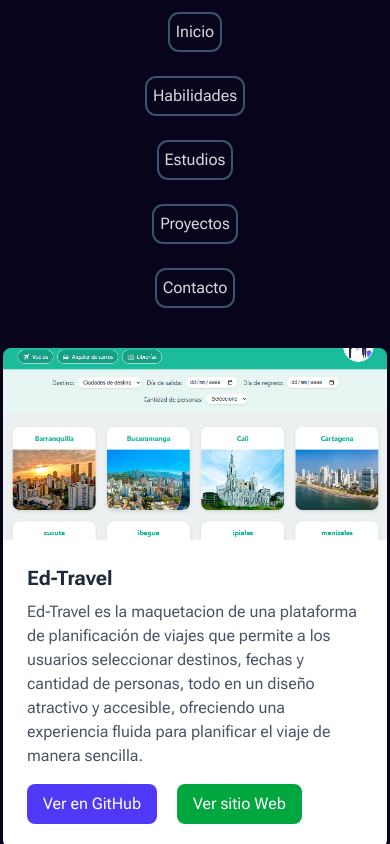
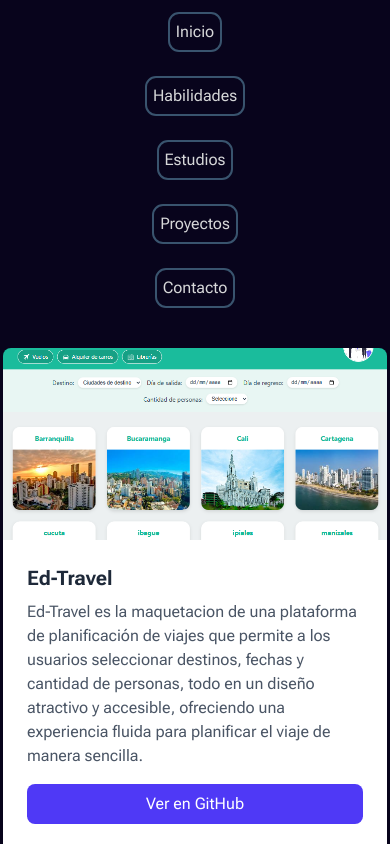
Before and after one commit to Eusebio-suarez/portfolio, a React (Vite) app: page /projects in a window 390 px wide. Built offline with nearby package versions, Linux system fonts and the light colour scheme.

Commit message:
correccion de margenes y targeta responsive

```diff
--- a/src/components/Layouts/Proyect/Proyect.jsx
+++ b/src/components/Layouts/Proyect/Proyect.jsx
@@ -1,17 +1,24 @@
 import React from 'react'
 import ProyectImg1 from "../../../assets/img/proyect1.png"
-export const Proyect = ({desc = "Una breve descripción",name = "Nombre del Poyecto",linkRep="https://github.com/tu-repositorio",linkDesp ="https://vercel.com",img = ProyectImg1}) => {
+
+export const Proyect = ({
+  desc = "Una breve descripción",
+  name = "Nombre del Proyecto",
+  linkRep = "https://github.com/tu-repositorio",
+  linkDesp = "https://vercel.com",
+  img = ProyectImg1
+}) => {
   return (
-    <div class="max-w-sm rounded-lg overflow-hidden shadow-lg transition-transform transform hover:translate-y-2">
-    <img class="w-full h-48 object-cover hover:scale-105 transition duration-500" src={img} alt="Project Image"/>
-    <div class="p-6 bg-white">
-        <h3 class="text-xl font-bold text-gray-800 mb-2">{name}</h3>
-        <p class="text-gray-600 text-base mb-4">{desc}</p>
-        <div className='flex gap-5'>
-          <a href={linkRep} class="inline-block bg-indigo-600 text-white px-4 py-2 rounded-lg hover:bg-indigo-700 transition-colors">Ver en GitHub</a>
-          <a href={linkDesp} class="inline-block bg-green-600 text-white px-4 py-2 rounded-lg hover:bg-green-700 transition-colors">Ver sitio Web</a>
+    <div className="max-w-sm rounded-lg overflow-hidden shadow-lg transition-transform transform hover:translate-y-2 w-full sm:w-72 md:w-80 lg:w-96">
+      <img className="w-full h-48 object-cover hover:scale-105 transition duration-500" src={img} alt="Project Image"/>
+      <div className="p-6 bg-white">
+        <h3 className="text-xl font-bold text-gray-800 mb-2">{name}</h3>
+        <p className="text-gray-600 text-base mb-4">{desc}</p>
+        <div className="flex gap-5 flex-wrap text-center">
+          <a href={linkRep}className="inline-block bg-indigo-600 text-white px-4 py-2 rounded-lg hover:bg-indigo-700 transition-colors w-full sm:w-auto">Ver en GitHub</a>
+          <a href={linkDesp} className="inline-block bg-green-600 text-white px-4 py-2 rounded-lg hover:bg-green-700 transition-colors w-full sm:w-auto">Ver sitio Web</a>
         </div>
-    </div>
+      </div>
     </div>
   )
 }
--- a/src/components/Pages/Projects/Projects.jsx
+++ b/src/components/Pages/Projects/Projects.jsx
@@ -6,7 +6,7 @@ import ProyectImg4 from "../../../assets/img/proyect4.png"
 
 export const Projects = () => {
   return (
-    <div className='flex flex-col justify-center items-center mt-10 gap-15 mb-10'>
+    <div className='flex flex-col justify-center items-center mt-10 gap-15 mb-10 sm:mb-16 sm:gap-10'>
       <Proyect
       name='Ed-Travel'
       desc='Ed-Travel es la maquetacion de una plataforma de planificación de viajes que permite a los usuarios seleccionar destinos, fechas y cantidad de personas, todo en un diseño atractivo y accesible, ofreciendo una experiencia fluida para planificar el viaje de manera sencilla.'
```
